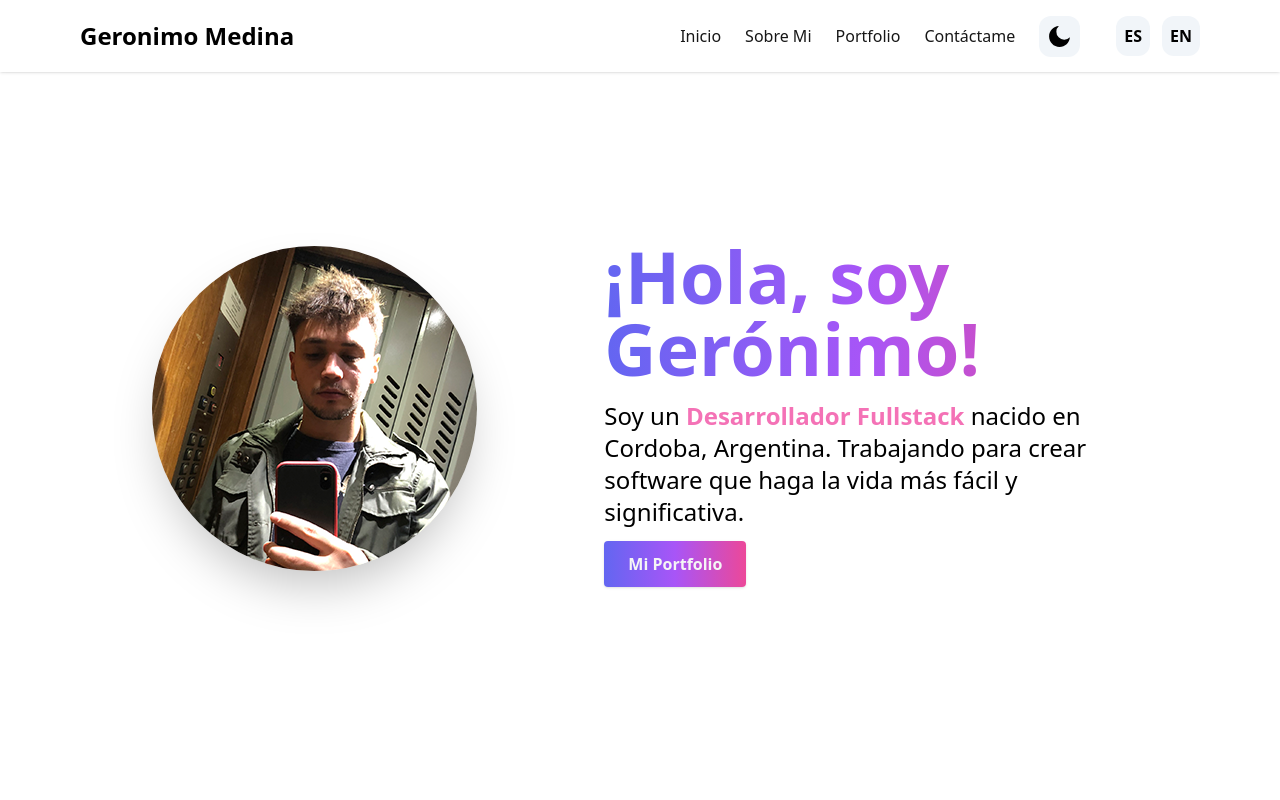
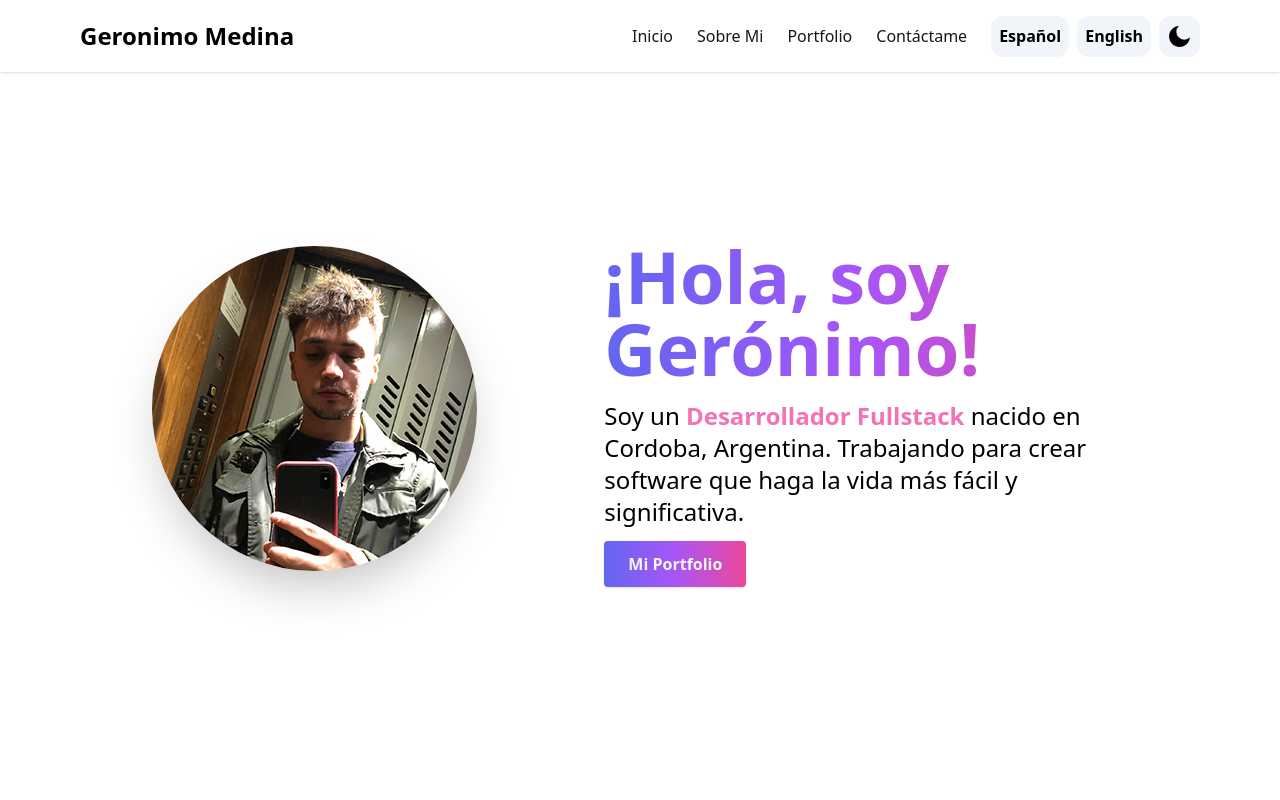
Before and after one commit to geromedina/Portfolio, a Next.js app: page / in a window 1280 px wide. Shown: the top 800 px of the page. Built offline with nearby package versions, Linux system fonts and the light colour scheme.

Commit message:
ajusto botones

```diff
--- a/components/Navbar.tsx
+++ b/components/Navbar.tsx
@@ -85,6 +85,9 @@ export default function Navbar() {
                   </Link>
                 )
               })}
+              <div className="flex space-x-2">
+                <button onClick={() => i18n.changeLanguage("es")} className="bg-slate-100 p-2 rounded-xl text-black font-semibold">Español</button>
+                <button onClick={() => i18n.changeLanguage("en")} className="bg-slate-100 p-2 rounded-xl text-black font-semibold">English</button>
                 {currentTheme === "dark" ? (
                   <button
                     onClick={() => setTheme("light")}
@@ -100,14 +103,11 @@ export default function Navbar() {
                     <RiMoonFill size={25} />
                   </button>
                 )}
-              <div>
-                <button onClick={() => i18n.changeLanguage("es")} className="bg-slate-100 p-2 rounded-xl m-3 text-black font-semibold">ES</button>
-                <button onClick={() => i18n.changeLanguage("en")} className="bg-slate-100 p-2 rounded-xl text-black font-semibold">EN</button>
               </div>
             </div>
           </div>
         </div>
-      </div>
-    </header>
+      </div >
+    </header >
   )
 }
```
Lines whose indentation alone changed are shown as unchanged.
